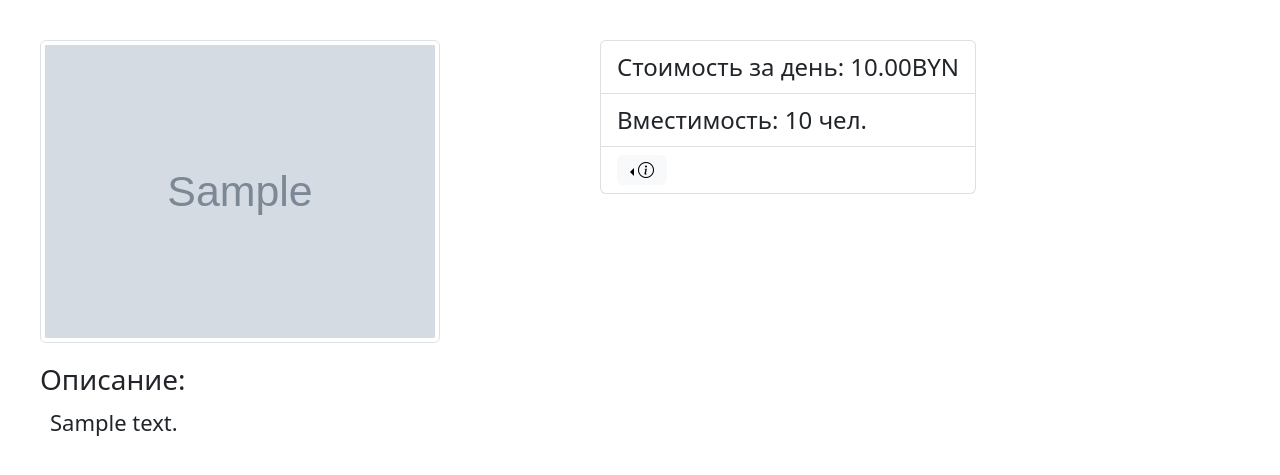
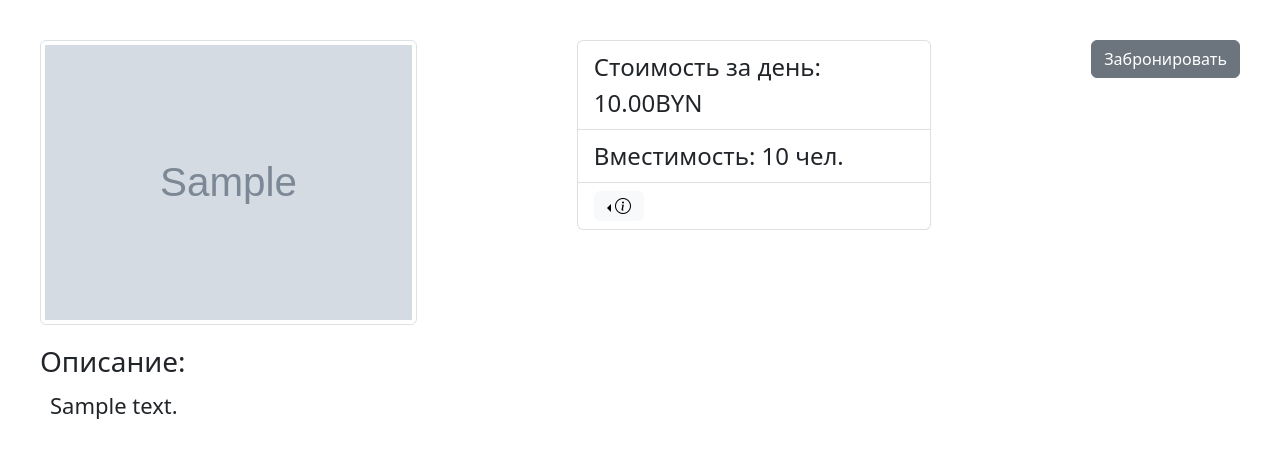
Before and after one commit to Ivan073/SCoI, a Django app: page /rooms/1/ in a window 1280 px wide. Shown: the part 56-531 px from the top of the page. Run offline with Django 4.2, Linux system fonts and the light colour scheme; a user stored in the database is signed in; tables that the repository leaves empty hold one stand-in row (values such as "Sample post"); grey boxes marked "Sample" are stand-in pictures.

Commit message:
Booking button, fixed header links

```diff
--- a/Lab4/Lab4/HotelSite/templates/header.html
+++ b/Lab4/Lab4/HotelSite/templates/header.html
@@ -23,13 +23,13 @@
         {% endif %}
       </ul>
       {% if not user.is_authenticated%}
-      <a class="nav-link" href="login">
+      <a class="nav-link" href="/login">
         <button class="btn btn-secondary my-2 my-sm-0" type="submit">
           Войти
         </button>
       </a>
       {%else%}
-        <a class="nav-link" href="logout">
+        <a class="nav-link" href="/logout">
         <button class="btn btn-secondary my-2 my-sm-0" type="submit">
           Выйти
         </button>
--- a/Lab4/Lab4/HotelSite/templates/room.html
+++ b/Lab4/Lab4/HotelSite/templates/room.html
@@ -47,6 +47,17 @@
                   </li>
               </ul>
           </div>
+          <div>
+              {% if not user.is_authenticated%}
+              <h4>Зарегистрируйтесь для брони</h4>
+              {%else%}
+              <a class="nav-link" href="/booking">
+              <button class="btn btn-secondary my-2 my-sm-0">
+                  Забронировать
+              </button>
+              </a>
+              {%endif%}
+          </div>
       </div>
     <h3>Описание:</h3>
        <div class="lead" style="max-width:80rem;margin:10px;font-size:22px">{{room.description}}</div>
--- a/Lab4/Lab4/HotelSite/views.py
+++ b/Lab4/Lab4/HotelSite/views.py
@@ -124,4 +124,5 @@ def geo_view(request):
 
 def room_view(request, id):
     room = Room.objects.get(id=id)
-    return render(request, 'room.html', {'room': room})
+    logger.warning(request.user)
+    return render(request, 'room.html', {'room': room, "user":request.user})
```
